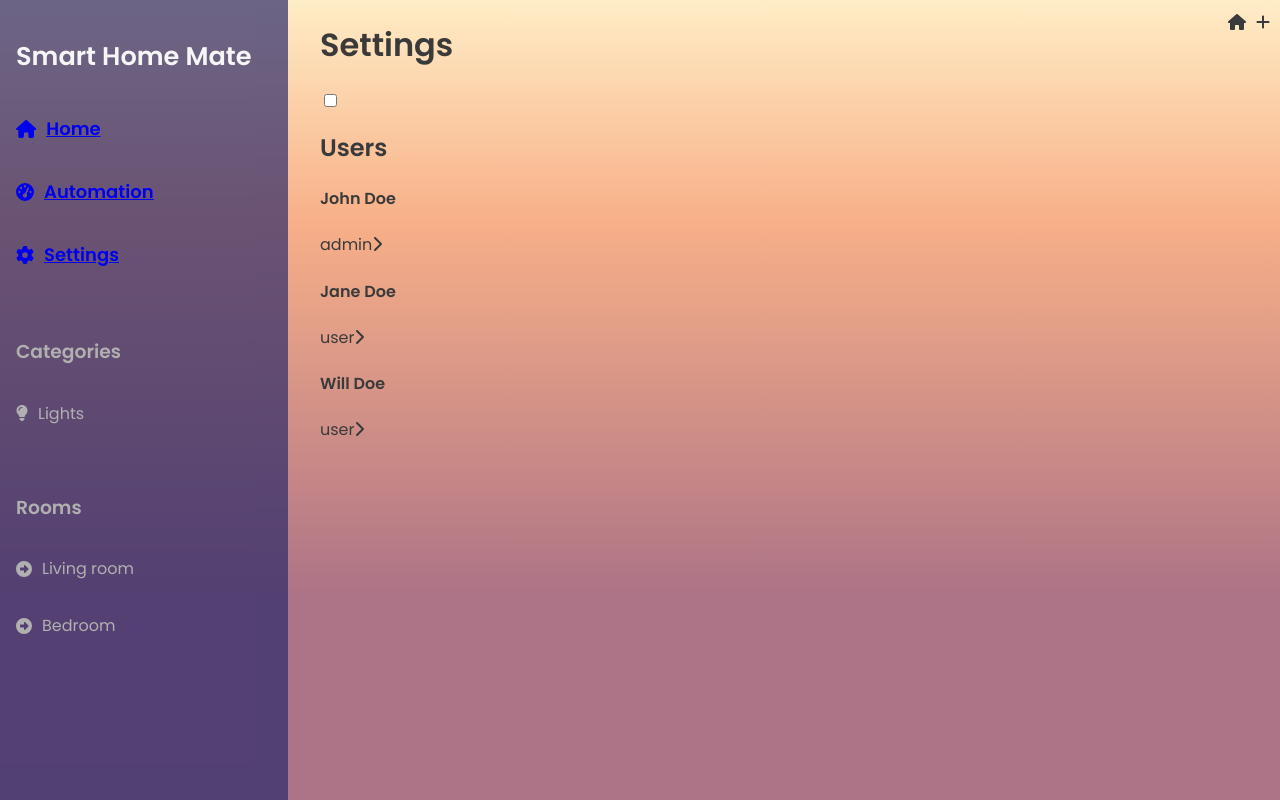
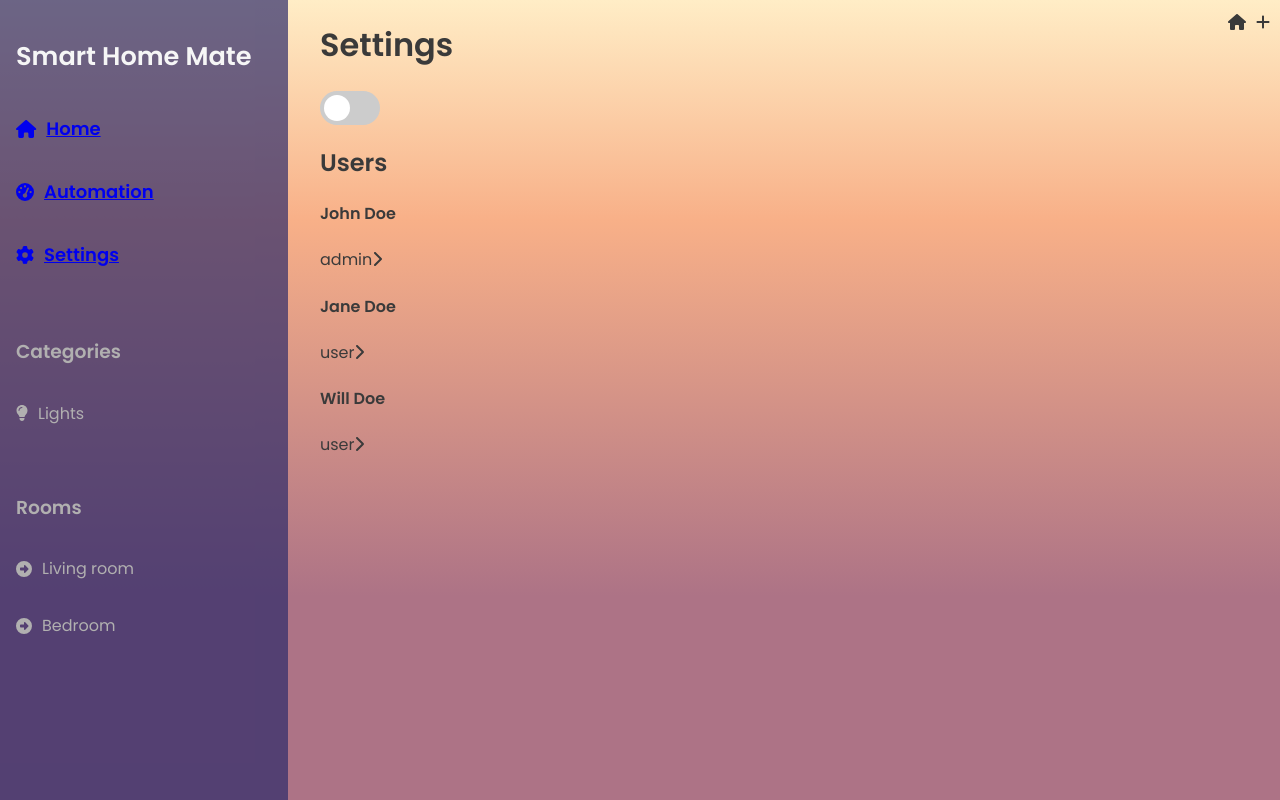
Before and after one commit to KristiinaSa/HomeAutomationSystem, a React (Vite) app in the folder frontend/: page /settings in a window 1280 px wide. Built offline with nearby package versions, Linux system fonts and the light colour scheme.

Commit message:
Added CSS for ThemeToggle (change colors pls)

```diff
--- a/frontend/src/components/ThemeToggle.jsx
+++ b/frontend/src/components/ThemeToggle.jsx
@@ -1,3 +1,4 @@
+import styles from "./ThemeToggle.module.css";
 import { ThemeContext } from "../ThemeContext";
 import { useContext } from "react";
 
@@ -5,12 +6,15 @@ const ThemeToggle = () => {
   const { theme, toggleTheme } = useContext(ThemeContext);
 
   return (
+    <label className={styles.switchContainer}>
       <input
         type="checkbox"
-            checked={theme === 'dark'}
-            onChange={() => toggleTheme()}
-            ></input>
+        checked={theme === "dark"}
+        onChange={toggleTheme}
+      />
+      <span className={`${styles.switch} ${styles.round}`}></span>
+    </label>
   );
-    }
+};
 
 export default ThemeToggle;
--- /dev/null
+++ b/frontend/src/components/ThemeToggle.module.css
@@ -0,0 +1,55 @@
+.switchContainer {
+  position: relative;
+  display: inline-block;
+  width: 60px;
+  height: 34px;
+}
+
+.switchContainer input {
+  opacity: 0;
+  width: 0;
+  height: 0;
+}
+
+.switch {
+  position: absolute;
+  cursor: pointer;
+  top: 0;
+  left: 0;
+  right: 0;
+  bottom: 0;
+  background-color: #ccc;
+  transition: .4s;
+}
+
+.switch:before {
+  position: absolute;
+  content: "";
+  height: 26px;
+  width: 26px;
+  left: 4px;
+  bottom: 4px;
+  background-color: white;
+  transition: .4s;
+}
+
+.switchContainer input:checked+.switch {
+  background-color: #2196F3;
+}
+
+.switchContainer input:focus+.switch {
+  box-shadow: 0 0 1px #2196F3;
+}
+
+.switchContainer input:checked+.switch:before {
+  background-color: #f00;
+  transform: translateX(26px);
+}
+
+.round {
+  border-radius: 34px;
+}
+
+.round:before {
+  border-radius: 50%;
+}
```
Lines whose indentation alone changed are shown as unchanged.
